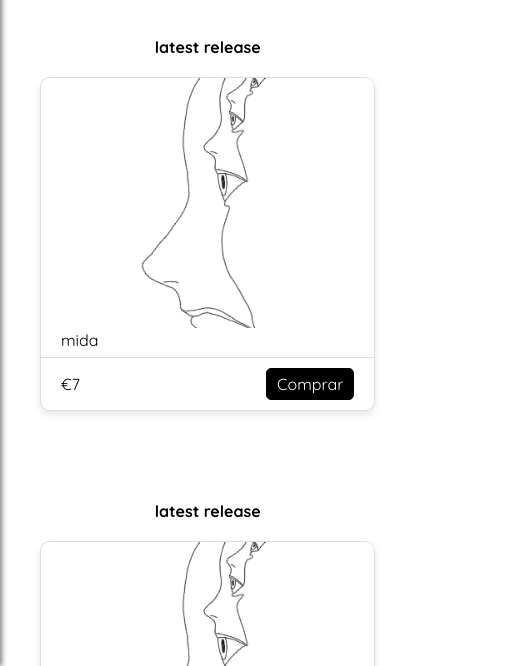
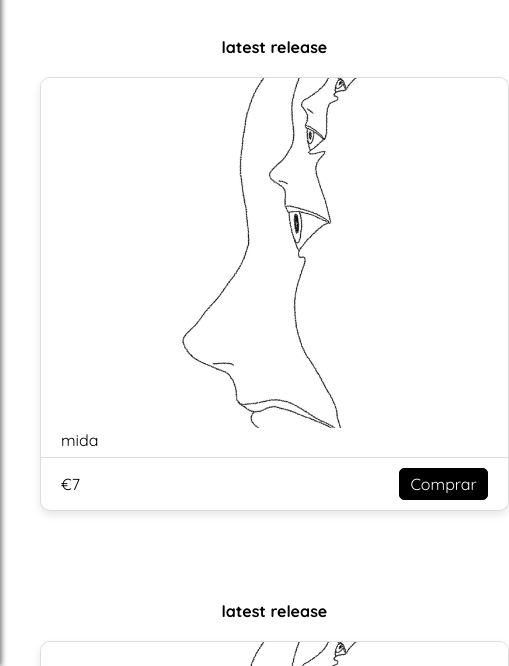
Before and after one commit to viccsn/viccsn.github.io, a plain HTML site: page index.html in a window 390 px wide. Shown: the part 178-844 px from the top of the page, 509 px wide, since content can reach past the window. Drawn offline with Linux system fonts and the light colour scheme.

Commit message:
trying 3

```diff
--- a/styles/style.css
+++ b/styles/style.css
@@ -147,7 +147,7 @@ main {
 
 .image img {
     max-width: 500px;
-    height: 250px; /* A imagem irá ajustar sua altura conforme a largura */
+    height: 350px; /* A imagem irá ajustar sua altura conforme a largura */
     object-fit: contain; /* Mantém a proporção da imagem e a centraliza */
     border-radius: 5px; /* Bordas arredondadas na imagem */
 }
@@ -242,7 +242,6 @@ main {
     main {
         margin: 0 auto;
     }
-
 }
 
 @media (max-width: 768px) {
@@ -256,7 +255,7 @@ main {
         margin: 0 10px;
     }
     .card {
-        max-width: 300px;
+        max-width: 350px;
         margin: 0 auto;
     }
     .welcome h1 {
```
